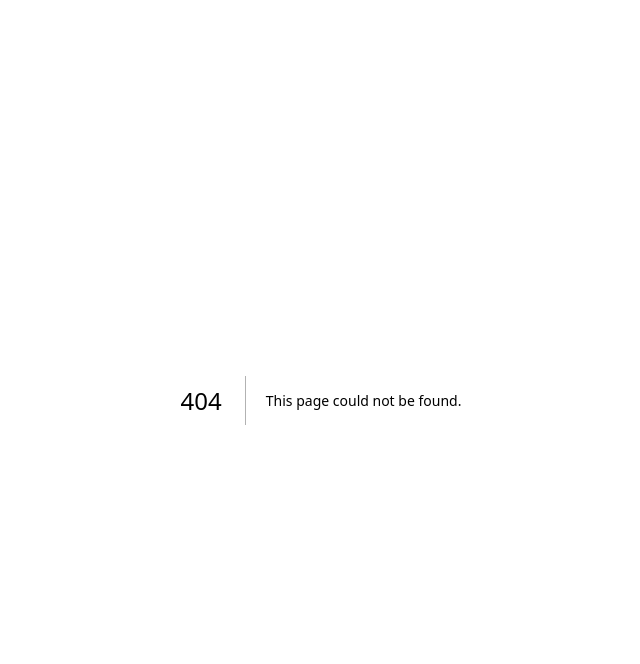
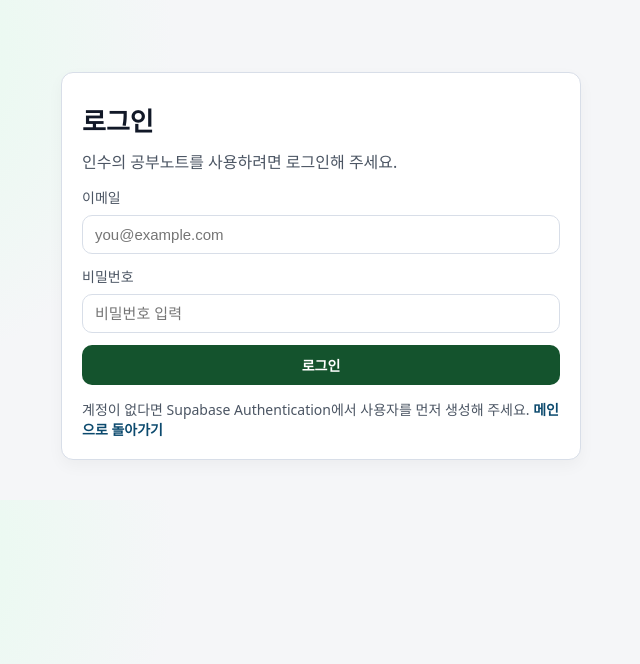
Before and after one commit to kinsu128-art/web_summary, a Next.js app: page /login in a window 1280 px wide. Before the commit this address had no page. Shown: the top 664 px of the page, without its empty margins (319-959 px from the left). Built offline with nearby package versions, Linux system fonts and the light colour scheme.

Commit message:
Add Korean login page with Supabase password sign-in

```diff
--- a/app/globals.css
+++ b/app/globals.css
@@ -41,6 +41,16 @@ body {
   color: var(--muted);
 }
 
+.topbar-actions {
+  margin-top: 10px;
+}
+
+.topbar-actions a {
+  color: #0c4a6e;
+  text-decoration: none;
+  font-weight: 700;
+}
+
 .panel {
   background: var(--paper);
   border: 1px solid var(--line);
@@ -58,6 +68,28 @@ body {
 .panel h1 {
   margin: 8px 0 10px;
   font-size: 26px;
+}
+
+.auth-panel {
+  max-width: 520px;
+  margin: 48px auto 0;
+}
+
+.auth-desc {
+  margin: 0 0 14px;
+  color: var(--muted);
+}
+
+.auth-help {
+  margin: 14px 0 0;
+  color: var(--muted);
+  font-size: 14px;
+}
+
+.auth-help a {
+  color: #0c4a6e;
+  text-decoration: none;
+  font-weight: 600;
 }
 
 .panel-head {
--- /dev/null
+++ b/app/login/page.tsx
@@ -0,0 +1,92 @@
+"use client";
+
+import Link from "next/link";
+import { useRouter } from "next/navigation";
+import { FormEvent, useState } from "react";
+import { createClient } from "@supabase/supabase-js";
+
+const getSupabaseBrowserClient = () =>
+  createClient(
+    process.env.NEXT_PUBLIC_SUPABASE_URL ?? "",
+    process.env.NEXT_PUBLIC_SUPABASE_ANON_KEY ?? "",
+    { auth: { persistSession: true, autoRefreshToken: true } }
+  );
+
+export default function LoginPage() {
+  const router = useRouter();
+  const [email, setEmail] = useState("");
+  const [password, setPassword] = useState("");
+  const [isLoading, setIsLoading] = useState(false);
+  const [error, setError] = useState<string | null>(null);
+  const [message, setMessage] = useState<string | null>(null);
+
+  const onSubmit = async (e: FormEvent) => {
+    e.preventDefault();
+    setError(null);
+    setMessage(null);
+
+    if (!email.trim() || !password.trim()) {
+      setError("이메일과 비밀번호를 모두 입력해 주세요.");
+      return;
+    }
+
+    setIsLoading(true);
+    try {
+      const supabase = getSupabaseBrowserClient();
+      const { error: signInError } = await supabase.auth.signInWithPassword({
+        email: email.trim(),
+        password
+      });
+      if (signInError) throw signInError;
+
+      setMessage("로그인에 성공했습니다.");
+      router.push("/");
+      router.refresh();
+    } catch (err) {
+      const text = err instanceof Error ? err.message : "로그인 중 오류가 발생했습니다.";
+      setError(text);
+    } finally {
+      setIsLoading(false);
+    }
+  };
+
+  return (
+    <main className="shell">
+      <section className="panel auth-panel">
+        <h1>로그인</h1>
+        <p className="auth-desc">인수의 공부노트를 사용하려면 로그인해 주세요.</p>
+        <form className="import-form" onSubmit={onSubmit}>
+          <label>
+            이메일
+            <input
+              autoComplete="email"
+              onChange={(e) => setEmail(e.target.value)}
+              placeholder="you@example.com"
+              type="email"
+              value={email}
+            />
+          </label>
+          <label>
+            비밀번호
+            <input
+              autoComplete="current-password"
+              onChange={(e) => setPassword(e.target.value)}
+              placeholder="비밀번호 입력"
+              type="password"
+              value={password}
+            />
+          </label>
+          <button disabled={isLoading} type="submit">
+            {isLoading ? "로그인 중..." : "로그인"}
+          </button>
+        </form>
+        {message ? <p className="notice ok">{message}</p> : null}
+        {error ? <p className="notice err">{error}</p> : null}
+        <p className="auth-help">
+          계정이 없다면 Supabase Authentication에서 사용자를 먼저 생성해 주세요.{" "}
+          <Link href="/">메인으로 돌아가기</Link>
+        </p>
+      </section>
+    </main>
+  );
+}
--- a/app/page.tsx
+++ b/app/page.tsx
@@ -265,6 +265,9 @@ export default function HomePage() {
       <header className="topbar">
         <h1>인수의 공부노트</h1>
         <p>Clean reading archive for study pages</p>
+        <div className="topbar-actions">
+          <Link href="/login">로그인</Link>
+        </div>
       </header>
 
       <section className="panel">
```
